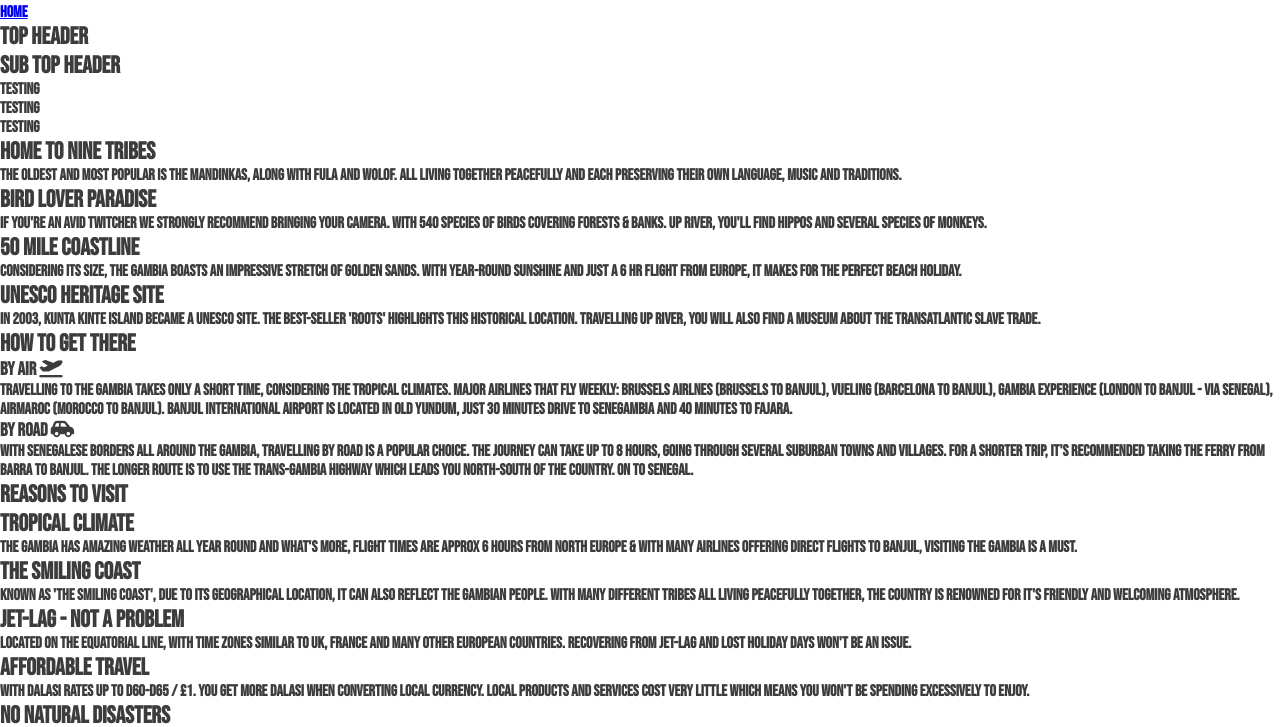
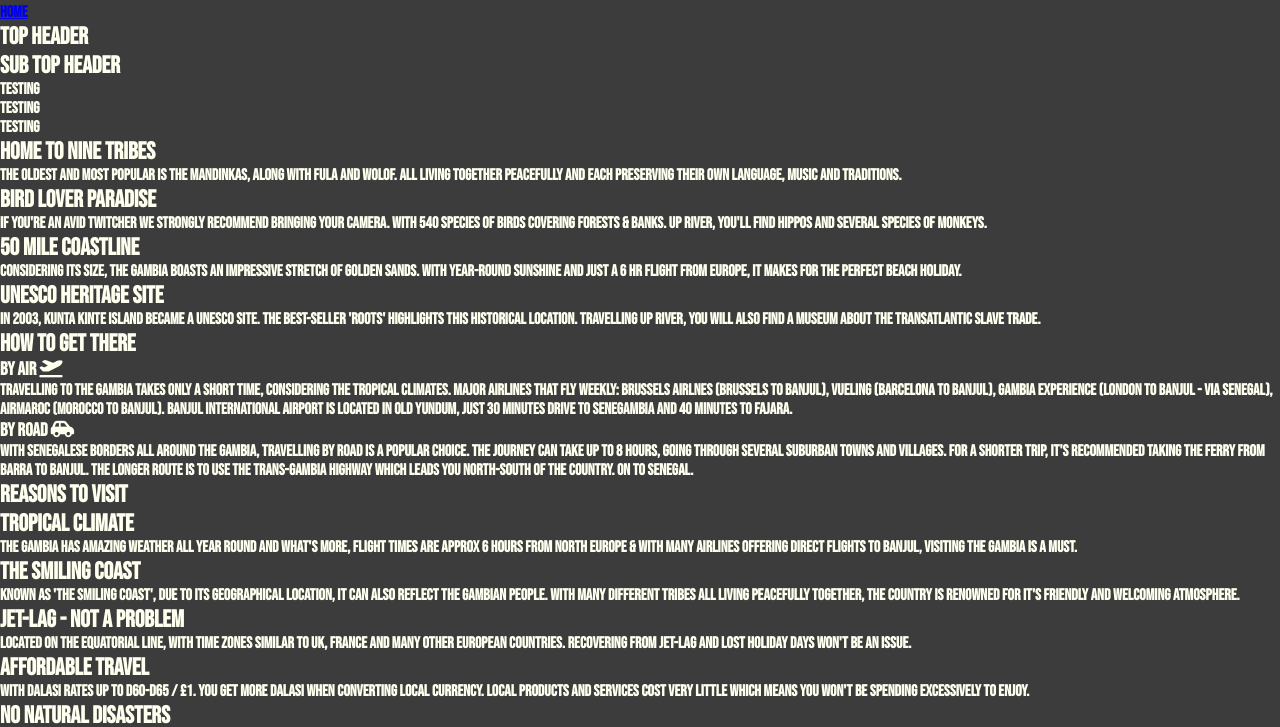
Before and after one commit to MishaLea/COTE, a plain HTML site: page index.html in a window 1280 px wide. Shown: the part 74-801 px from the top of the page. Drawn offline with Linux system fonts and the light colour scheme.

Commit message:
Switched  backhround and forground colours.

```diff
--- a/assets/css/style.css
+++ b/assets/css/style.css
@@ -10,5 +10,6 @@
 body {
     font-family: 'Bebas Neue', Teko, sans-serif;
     font-weight: 600;
-    color: #3c3c3c;
+    color: ivory;
+    background-color: #3c3c3c;
 }
```
